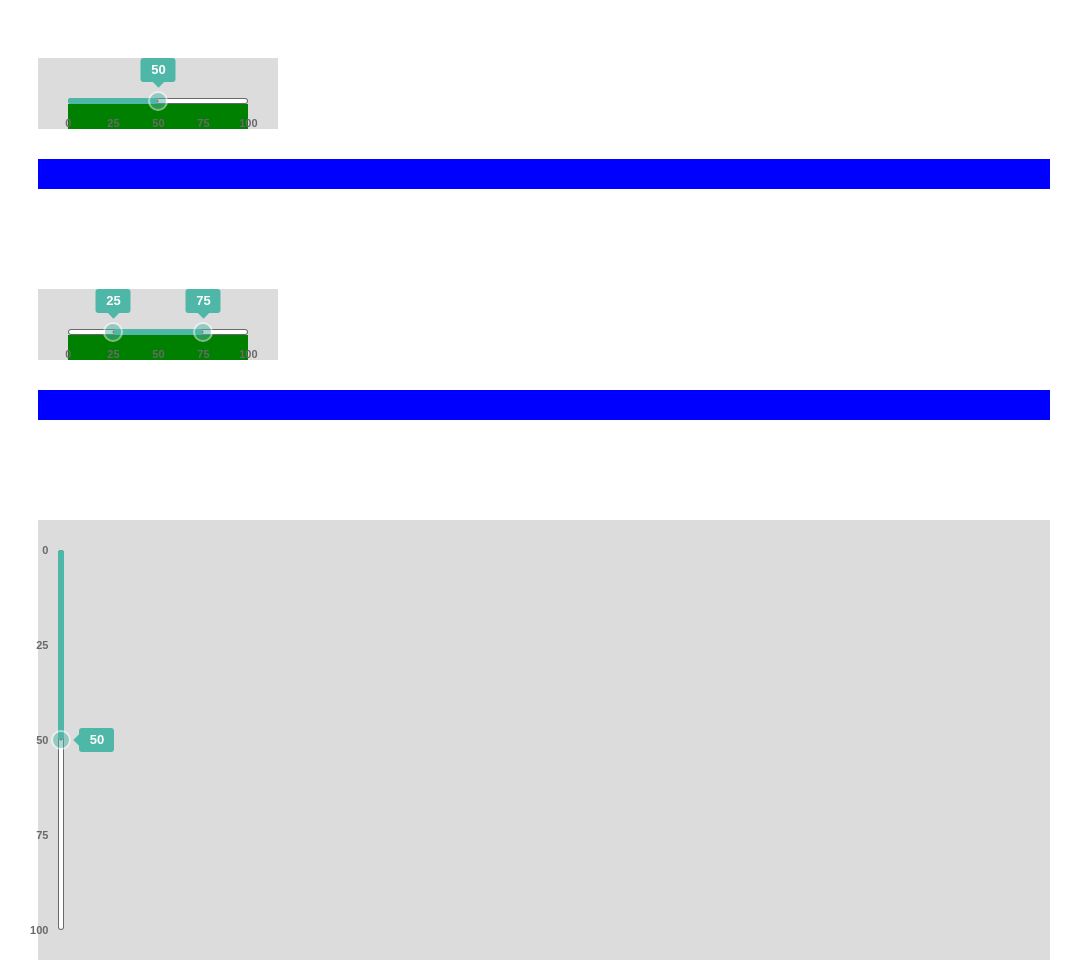
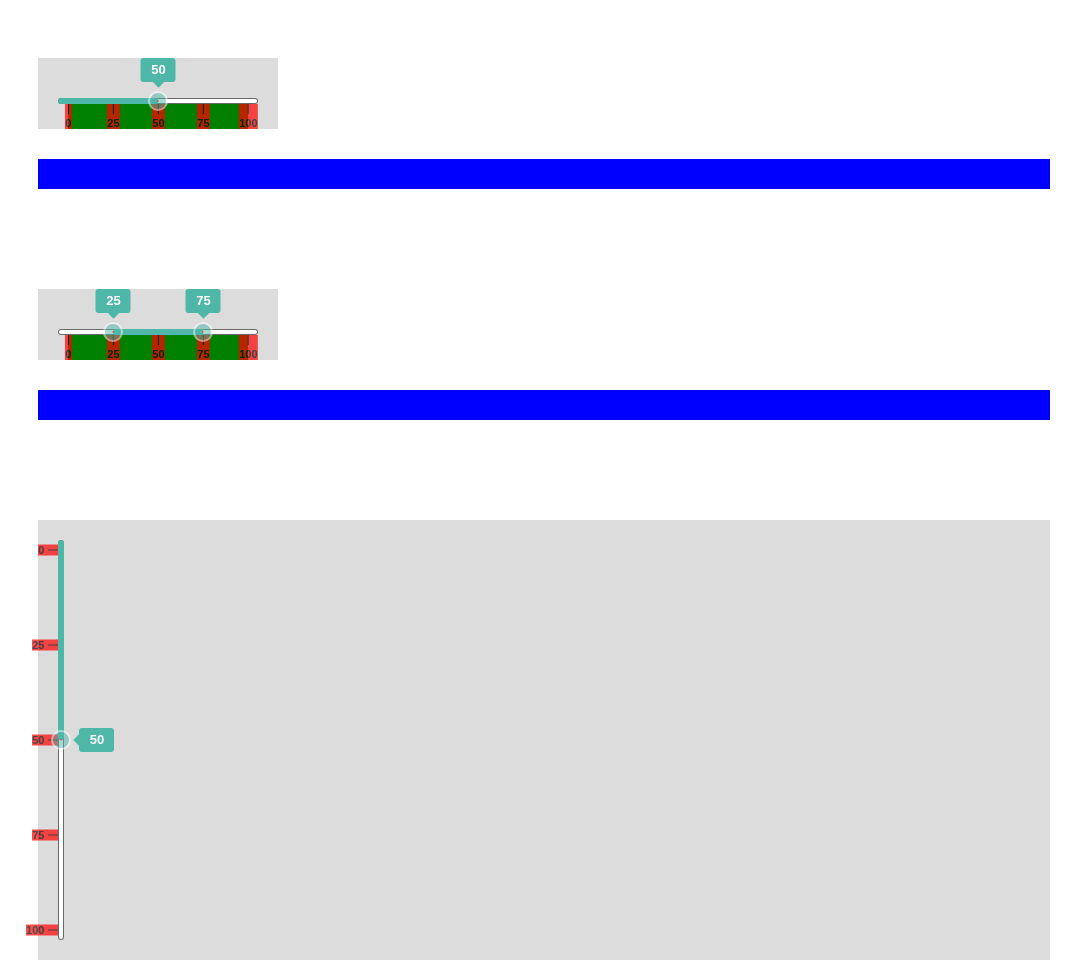
Before and after one commit to Ganzhurova/range-slider, a website built with webpack: page src/template.html in a window 1280 px wide. Shown: the top 963 px of the page, without its empty margins (96-1177 px from the left). Built offline with nearby package versions, Linux system fonts and the light colour scheme.

Commit message:
Теперь линия на всю длину/высоту, шкала меньше, ручки не выпадают из контейнера

```diff
--- a/src/range-slider.scss
+++ b/src/range-slider.scss
@@ -7,8 +7,16 @@ $white: #fff;
 $line-thickness: 6px;
 $thumb-width: 20px;
 $thumb-height: 20px;
-$thumb-width-half: #{$thumb-width} / 2;
-$thumb-height-half: #{$thumb-height} / 2;
+//при ширине линии 200px;
+$line-width: 200px;
+$thumb-width-percent: $thumb-width * 100% / $line-width;
+$scale-width: 100% - $thumb-width-percent;
+$ratio-width: $scale-width / 100%;
+//при высоте линии 400px;
+$line-height: 400px;
+$thumb-height-percent: $thumb-height * 100% / $line-height;
+$scale-height: 100% - $thumb-height-percent;
+$ratio-height: $scale-height / 100%;
 
 .range-slider {
   display: flex;
@@ -24,7 +32,6 @@ $thumb-height-half: #{$thumb-height} / 2;
   position: relative;
   width: 100%;
   height: $line-thickness;
-  margin: 0 calc(#{$thumb-width-half});
   background-color: $white;
   border-radius: 3px;
   box-shadow: inset 0 0 0 1px $grey;
@@ -34,7 +41,7 @@ $thumb-height-half: #{$thumb-height} / 2;
   position: absolute;
   top: 0;
   left: 0;
-  width: 50%;
+  width: calc(50% * #{$ratio-width} + #{$thumb-width-percent} / 2);
   height: 100%;
   background-color: $green;
   border-radius: 3px;
@@ -43,7 +50,7 @@ $thumb-height-half: #{$thumb-height} / 2;
 .range-slider__thumb {
   position: absolute;
   top: calc((#{$thumb-height} - #{$line-thickness}) / -2);
-  left: 50%;
+  left: calc(50% * #{$ratio-width});
   z-index: 1;
   box-sizing: border-box;
   width: $thumb-width;
@@ -53,7 +60,6 @@ $thumb-height-half: #{$thumb-height} / 2;
   border: 2px solid $white;
   border-radius: 50%;
   opacity: 0.5;
-  transform: translateX(-50%);
 
   &::before {
     position: absolute;
@@ -68,18 +74,18 @@ $thumb-height-half: #{$thumb-height} / 2;
   }
 
   &.from {
-    left: 25%;
+    left: calc(25% * #{$ratio-width});
   }
 
   &.to {
-    left: 75%;
+    left: calc(75% * #{$ratio-width});
   }
 }
 
 .range-slider__label {
   position: absolute;
   top: -40px;
-  left: 50%;
+  left: calc(50% * #{$ratio-width} + #{$thumb-width-percent} / 2);
   z-index: 1;
   box-sizing: border-box;
   min-width: 35px;
@@ -104,29 +110,32 @@ $thumb-height-half: #{$thumb-height} / 2;
   }
 
   &.from {
-    left: 25%;
+    left: calc(25% * #{$ratio-width} + #{$thumb-width-percent} / 2);
   }
 
   &.to {
-    left: 75%;
+    left: calc(75% * #{$ratio-width} + #{$thumb-width-percent} / 2);
   }
 }
 
 .range-slider__scale {
   position: relative;
-  width: 100%;
+  width: $scale-width;
   height: 25px;
-  margin: 0 calc(#{$thumb-width-half});
+  margin: 0 auto;
   background-color: green;
 }
 
 .range-slder__scale-value {
   position: absolute;
-  bottom: 0;
+  display: flex;
+  flex-direction: column;
+  height: 100%;
   font-size: 11px;
   line-height: 1;
-  color: $grey;
-  cursor: pointer;
+  // color: $grey;
+  background-color: red;
+  opacity: 0.7;
   transform: translateX(-50%);
 
   &:nth-child(1) {
@@ -150,6 +159,18 @@ $thumb-height-half: #{$thumb-height} / 2;
   }
 }
 
+.range-slider__point {
+  width: 1px;
+  height: 10px;
+  margin: 0 auto auto;
+  // background-color: $grey;
+  background-color: black;
+}
+
+.range-slider__scale-number {
+  cursor: pointer;
+}
+
 .range-slider.vertical {
   align-items: stretch;
   width: auto;
@@ -158,30 +179,28 @@ $thumb-height-half: #{$thumb-height} / 2;
   .range-slider__line {
     width: $line-thickness;
     height: auto;
-    margin: calc(#{$thumb-height-half}) 0;
   }
 
   .range-slider__bar {
     width: 100%;
-    height: 50%;
+    height: calc(50% * #{$ratio-height} + #{$thumb-height-percent} / 2);
   }
 
   .range-slider__thumb {
-    top: 50%;
+    top: calc(50% * #{$ratio-height});
     left: calc((#{$thumb-width} - #{$line-thickness}) / -2);
-    transform: translateX(0) translateY(-50%);
 
     &.from {
-      top: 25%;
+      top: calc(25% * #{$ratio-height});
     }
 
     &.to {
-      top: 75%;
+      top: calc(75% * #{$ratio-height});
     }
   }
 
   .range-slider__label {
-    top: 50%;
+    top: calc(50% * #{$ratio-height} + #{$thumb-height-percent} / 2);
     left: 21px;
     transform: translateX(0) translateY(-50%);
 
@@ -192,11 +211,11 @@ $thumb-height-half: #{$thumb-height} / 2;
     }
 
     &.from {
-      top: 25%;
+      top: calc(25% * #{$ratio-height} + #{$thumb-height-percent} / 2);
     }
 
     &.to {
-      top: 75%;
+      top: calc(75% * #{$ratio-height} + #{$thumb-height-percent} / 2);
     }
   }
 
@@ -204,14 +223,15 @@ $thumb-height-half: #{$thumb-height} / 2;
     flex-wrap: nowrap;
     order: -1;
     width: auto;
-    height: auto;
-    margin: calc(#{$thumb-height-half}) 0;
+    height: $scale-height;
+    margin: auto 0;
   }
 
   .range-slder__scale-value {
-    right: 10px;
-    bottom: auto;
+    right: 0;
     left: auto;
+    flex-direction: row;
+    height: auto;
     transform: translateX(0) translateY(-50%);
 
     &:nth-child(1) {
@@ -234,16 +254,33 @@ $thumb-height-half: #{$thumb-height} / 2;
       top: 100%;
     }
   }
+
+  .range-slider__point {
+    align-self: center;
+    width: 10px;
+    height: 1px;
+    margin: 0 0 0 4px;
+  }
+
+  .range-slider__scale-number {
+    order: -1;
+  }
 }
 
 //данные для изменения при двойном слайдере
 #slider-22 .range-slider__bar {
-  left: 25%;
-  width: 50%;
+  left: calc(25% * #{$ratio-width} + #{$thumb-width-percent} / 2);
+  width: calc(
+    (75% * #{$ratio-width} + #{$thumb-width-percent} / 2) -
+      (25% * #{$ratio-width} + #{$thumb-width-percent} / 2)
+  );
 }
 
 //данные для изменения при двойном вертикальном слайдере
 #slider-44 .range-slider__bar {
-  top: 25%;
-  height: 50%;
+  top: calc(25% * #{$ratio-height} + #{$thumb-height-percent} / 2);
+  height: calc(
+    (75% * #{$ratio-height} + #{$thumb-height-percent} / 2) -
+      (25% * #{$ratio-height} + #{$thumb-height-percent} / 2)
+  );
 }
```
